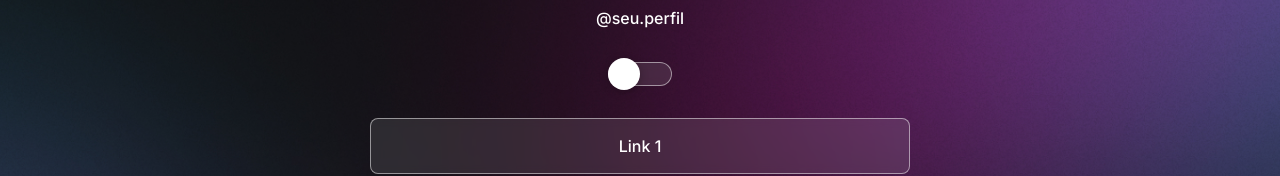
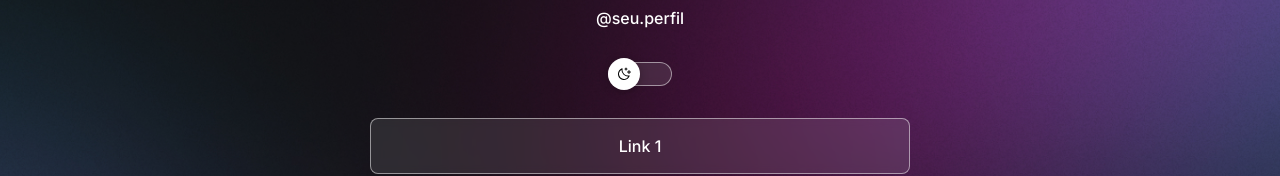
Before and after one commit to IsaqueCarlos28/devlinks, a React (Vite) app: page / in a window 1280 px wide. Both pictures are taken after a click on the button "Mudar para o tema escuro". Shown: the part 194-370 px from the top of the page. Built offline with nearby package versions, Linux system fonts and the light colour scheme.

Commit message:
fix(theme): restore switch icon color from frame

```diff
--- a/src/components/ui/ThemeToggle.tsx
+++ b/src/components/ui/ThemeToggle.tsx
@@ -25,10 +25,13 @@ export function ThemeToggle({ theme, onToggle }: ThemeToggleProps) {
           isDark ? 'translate-x-0 shadow-[0_2px_8px_rgba(0,0,0,0.25)]' : 'translate-x-8 shadow-[0_2px_8px_rgba(0,0,0,0.1)]'
         }`}
       >
+        {/* Ícones 16x16 com traço de 1px (weight "regular"), na cor #000000
+            definida na frame: o knob é branco (#FFFFFF) nos dois temas e o
+            traço do MoonStars/Sun é "text-color-light-mode". */}
         {isDark ? (
-          <MoonStars size={16} aria-hidden="true" />
+          <MoonStars size={16} weight="regular" color="#000000" aria-hidden="true" />
         ) : (
-          <Sun size={16} aria-hidden="true" />
+          <Sun size={16} weight="regular" color="#000000" aria-hidden="true" />
         )}
       </span>
     </button>
```
